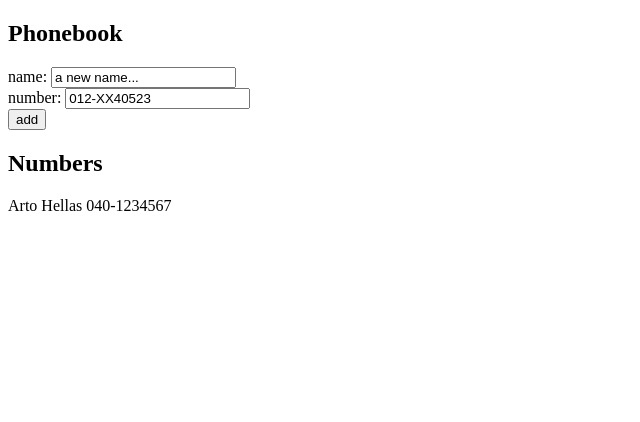
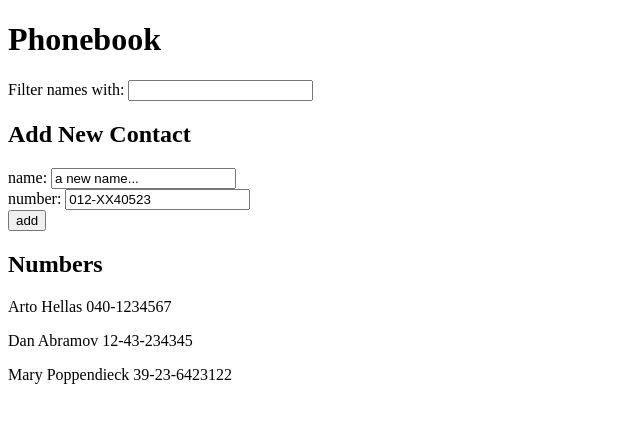
Before and after one commit to wkxalwtpg94/FullstackOpen_kx, a React (Vite) app in the folder part2/phonebook/: page / in a window 1280 px wide. Shown: the top 422 px of the page, without its empty margins (0-640 px from the left). Built offline with nearby package versions, Linux system fonts and the light colour scheme.

Commit message:
Implement filter functionality

```diff
--- a/part2/phonebook/src/App.jsx
+++ b/part2/phonebook/src/App.jsx
@@ -2,12 +2,13 @@ import { useState } from 'react'
 
 const App = () => {
   const [persons, setPersons] = useState([
-    { name: 'Arto Hellas',
-      number: "040-1234567"
-    }
+    { name: 'Arto Hellas', number: "040-1234567"},
+    { name: 'Dan Abramov', number: '12-43-234345'},
+    { name: 'Mary Poppendieck', number: '39-23-6423122'}
   ])
   const [newName, setNewName] = useState('a new name...')
   const [newNumber, setNewNumber] = useState("012-XX40523")
+  const [newFilter, setNewFilter] = useState("")
 
   console.log("checking the current list of persons:", persons)
 
@@ -52,9 +53,27 @@ const App = () => {
     setNewNumber(event.target.value)
   }
 
+ // handle Filtern onChange
+
+
+  const handleFilterChange = (event) => {
+    console.log(event.target.value)
+    setNewFilter(event.target.value)
+  }
+
+  let personsToShow;
+  if (newFilter === "") {
+    personsToShow = persons
+  } else {
+    personsToShow = persons.filter((person)=> {return (person.name.toLowerCase().startsWith(newFilter.toLowerCase()))})
+  }
+    console.log(personsToShow)
+
   return (
     <div>
-      <h2>Phonebook</h2>
+      <h1>Phonebook</h1>
+      <div>Filter names with: <input value ={newFilter} onChange={handleFilterChange}></input></div>
+      <h2>Add New Contact</h2>
       <form onSubmit={addName}>
         <div>
           name: <input value = {newName} onChange={handleNameChange}/>
@@ -68,9 +87,7 @@ const App = () => {
       </form>
       <h2>Numbers</h2>
         <div>
-          {persons.map((person, index) => <p key={`${person.name}-${index}`}> {person.name} {person.number}</p>)}
-
-
+          {personsToShow.map((person) => <p key={person.name}>{person.name} {person.number} </p>)}
         </div>
     </div>
   )
```
